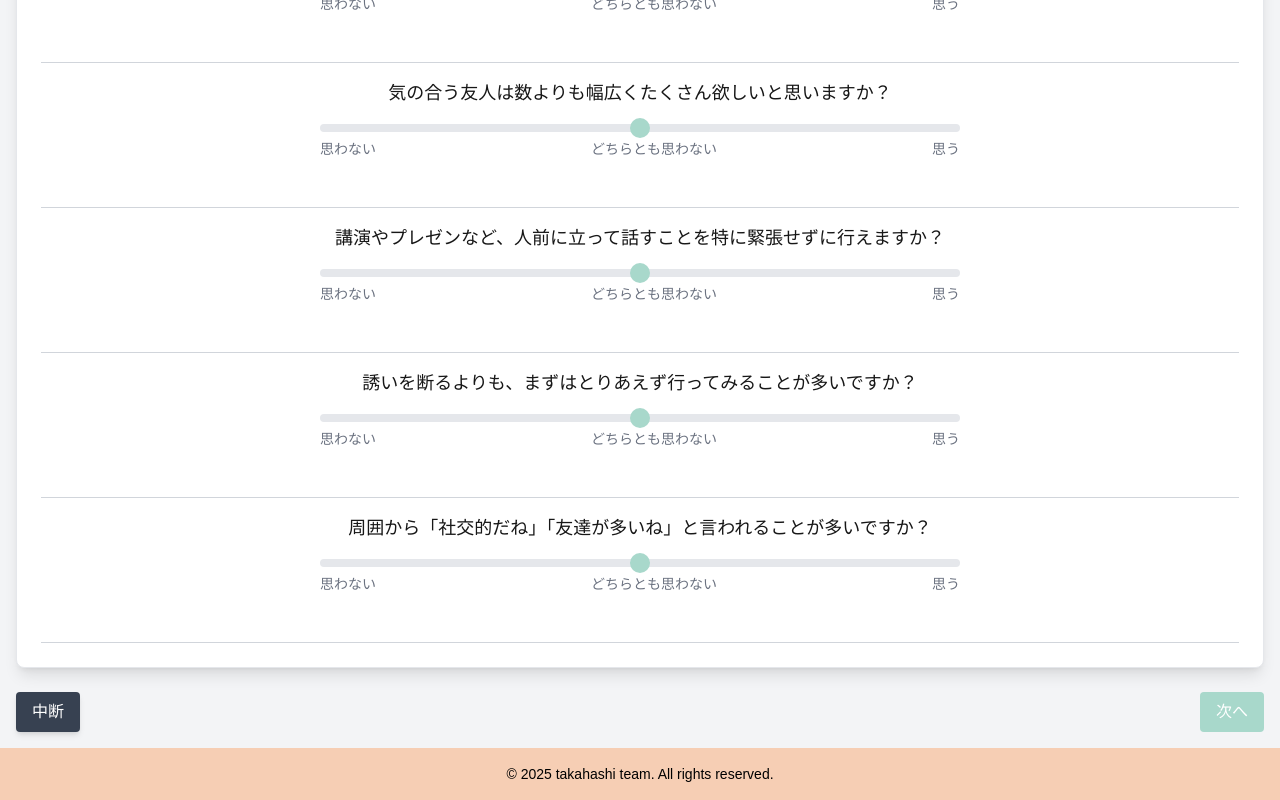
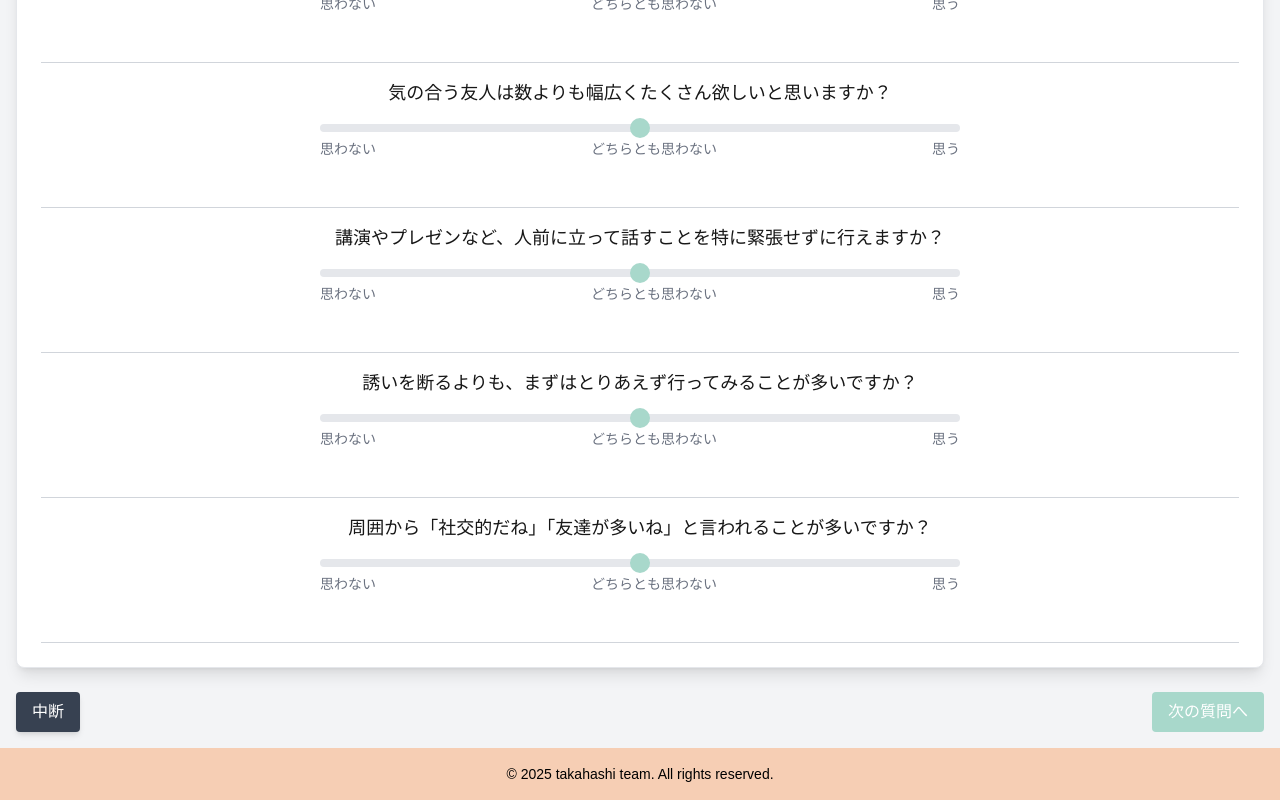
Before and after one commit to Take327/typebox, a Next.js app: page /diagnosis/start in a window 1280 px wide. Shown: the part 1725-2525 px from the top of the page. Built offline with nearby package versions, Linux system fonts and the light colour scheme.

Commit message:
ボタン表示変更ロジック追加

```diff
--- a/src/app/diagnosis/start/page.tsx
+++ b/src/app/diagnosis/start/page.tsx
@@ -29,7 +29,8 @@ const DiagnosisPage: React.FC = () => {
       const result = calculateMBTIType(questions, answers);
       console.log("診断結果:", result.type);
       console.log("偏りスコア:", result.bias);
-      console.log("レート",result.ratio);
+      console.log("レート", result.ratio);
+      console.log(currentPage);
       // サーバーに送信や結果ページ遷移など
     } else {
       //プログレスバー更新
@@ -54,6 +55,8 @@ const DiagnosisPage: React.FC = () => {
     newAnswers[index] = score;
     setAnswers(newAnswers);
   };
+
+  const isLastPage = currentPage * questionsPerPage >= questions.length;
 
   return (
     <div className="container mx-auto p-4">
@@ -101,7 +104,7 @@ const DiagnosisPage: React.FC = () => {
           onClick={handleNextPage}
           className="px-4 py-2 bg-a8d8cb text-white rounded hover:bg-a8d8cb/90"
         >
-          次へ
+          {isLastPage ? "結果を確認する" : "次の質問へ"}
         </button>
       </div>
     </div>
```
